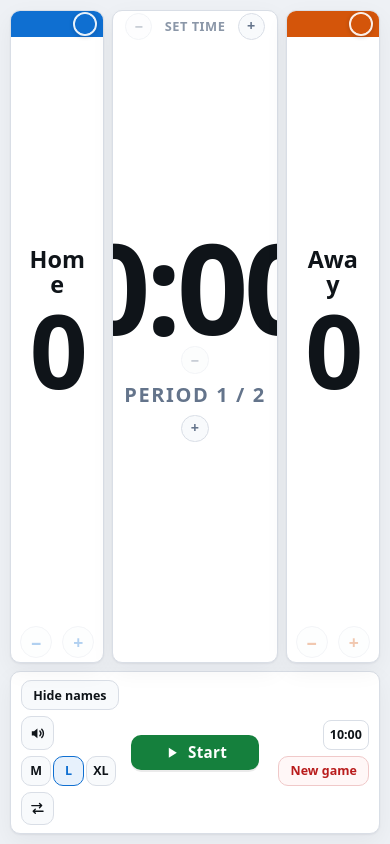
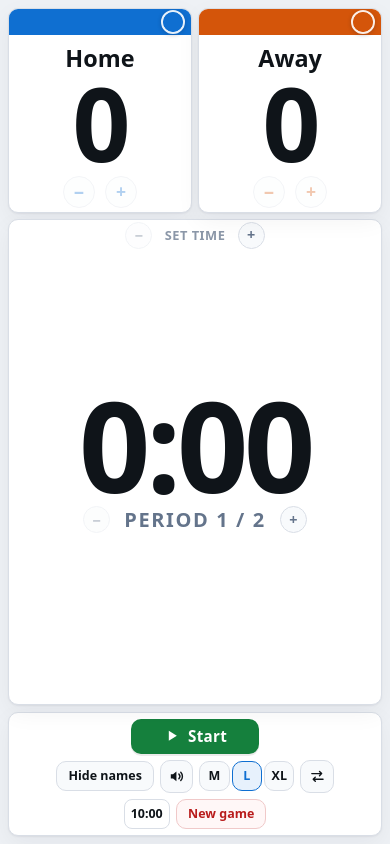
Before and after one commit to vlach1989/nafl-timer, a plain HTML site: page index.html in a window 390 px wide. Drawn offline with Linux system fonts and the light colour scheme.

Commit message:
responsiveness

```diff
--- a/index.html
+++ b/index.html
@@ -749,6 +749,64 @@
 
   .flash {
     animation: flashPulse 1.15s ease-in-out 1;
+  }
+
+  @media (max-width: 640px) {
+    .board {
+      gap: clamp(6px, 1.6vmin, 14px);
+      padding: clamp(8px, 2vmin, 18px);
+    }
+
+    .scoreboard {
+      grid-template-columns: minmax(0, 1fr) minmax(0, 1fr);
+      grid-template-rows: auto minmax(0, 1fr);
+      grid-template-areas:
+        "home away"
+        "center center";
+      gap: clamp(6px, 1.6vmin, 12px);
+    }
+
+    .scoreboard > .team.home {
+      grid-area: home;
+    }
+
+    .board.swapped .scoreboard > .team.home {
+      grid-area: away;
+    }
+
+    .scoreboard > .team.away {
+      grid-area: away;
+    }
+
+    .board.swapped .scoreboard > .team.away {
+      grid-area: home;
+    }
+
+    .scoreboard > .center {
+      grid-area: center;
+    }
+
+    .controls {
+      display: flex;
+      flex-direction: column;
+      align-items: center;
+      gap: clamp(6px, 1.4vmin, 12px);
+      padding: clamp(6px, 1.2vmin, 12px) clamp(8px, 1.4vmin, 16px);
+    }
+
+    .controls-side,
+    .controls-side.right {
+      align-items: center;
+    }
+
+    .controls-group,
+    .controls-side.right .controls-group {
+      justify-content: center;
+    }
+
+    .toggle {
+      order: -1;
+    }
   }
 
   @media (prefers-reduced-motion: reduce) {
```
